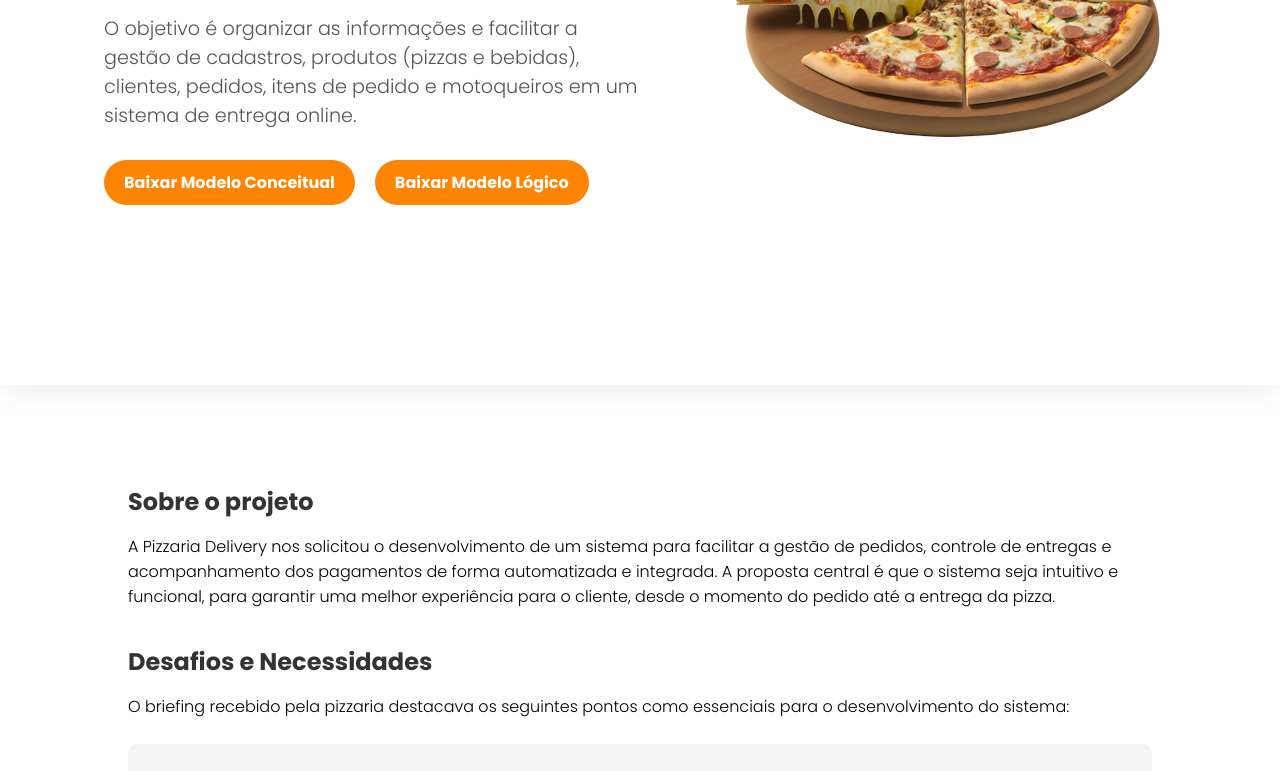
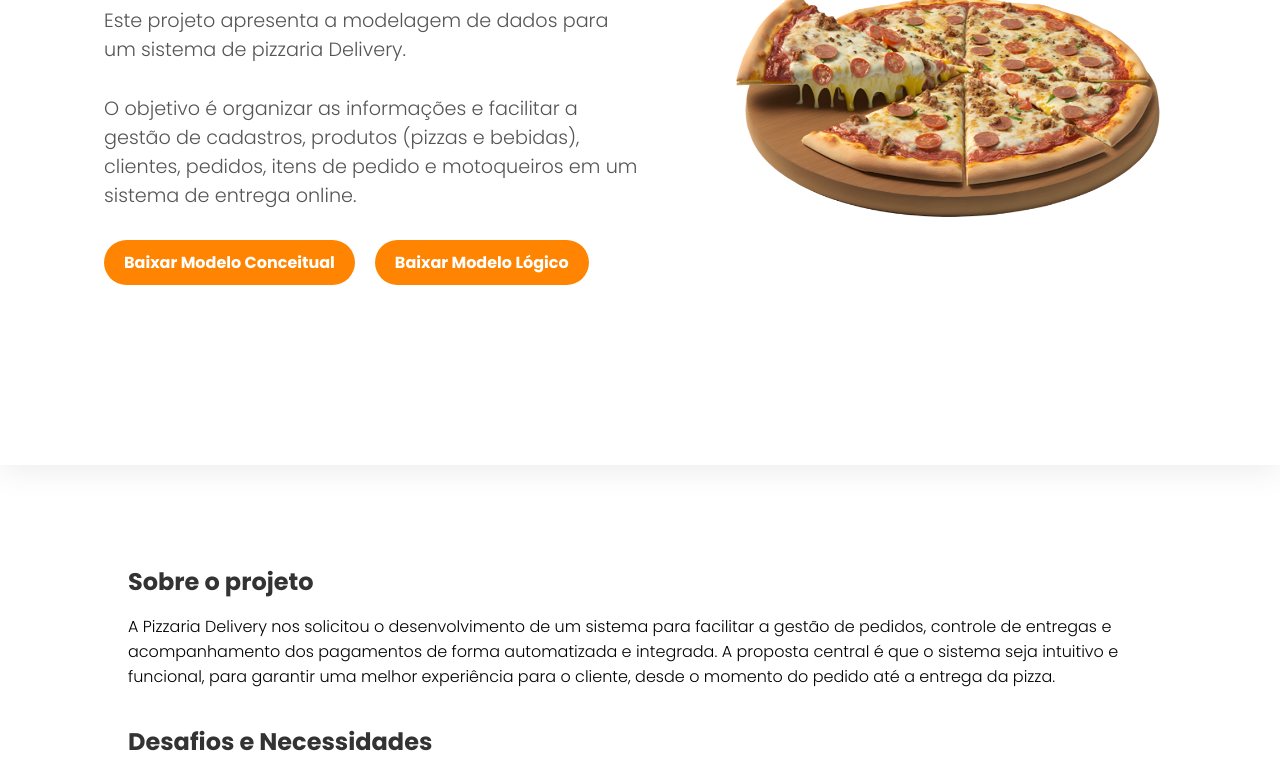
Before and after one commit to ArielSpencer/modelagem-delivery-pizzaria, a plain HTML site: page index.html in a window 1280 px wide. Shown: the part 335-1106 px from the top of the page. Drawn offline with Linux system fonts and the light colour scheme.

Commit message:
fix: add padding-top to banner to prevent header overlap

```diff
--- a/style.css
+++ b/style.css
@@ -96,7 +96,6 @@ span {
   display: flex;
   flex-direction: column;
   justify-content: center;
-  /* height: 300%; */
 }
 
 .banner {
@@ -106,6 +105,7 @@ span {
   display: flex;
   justify-content: center;
   align-items: center;
+  padding-top: 10vh;
 }
 
 .banner__content {
```
